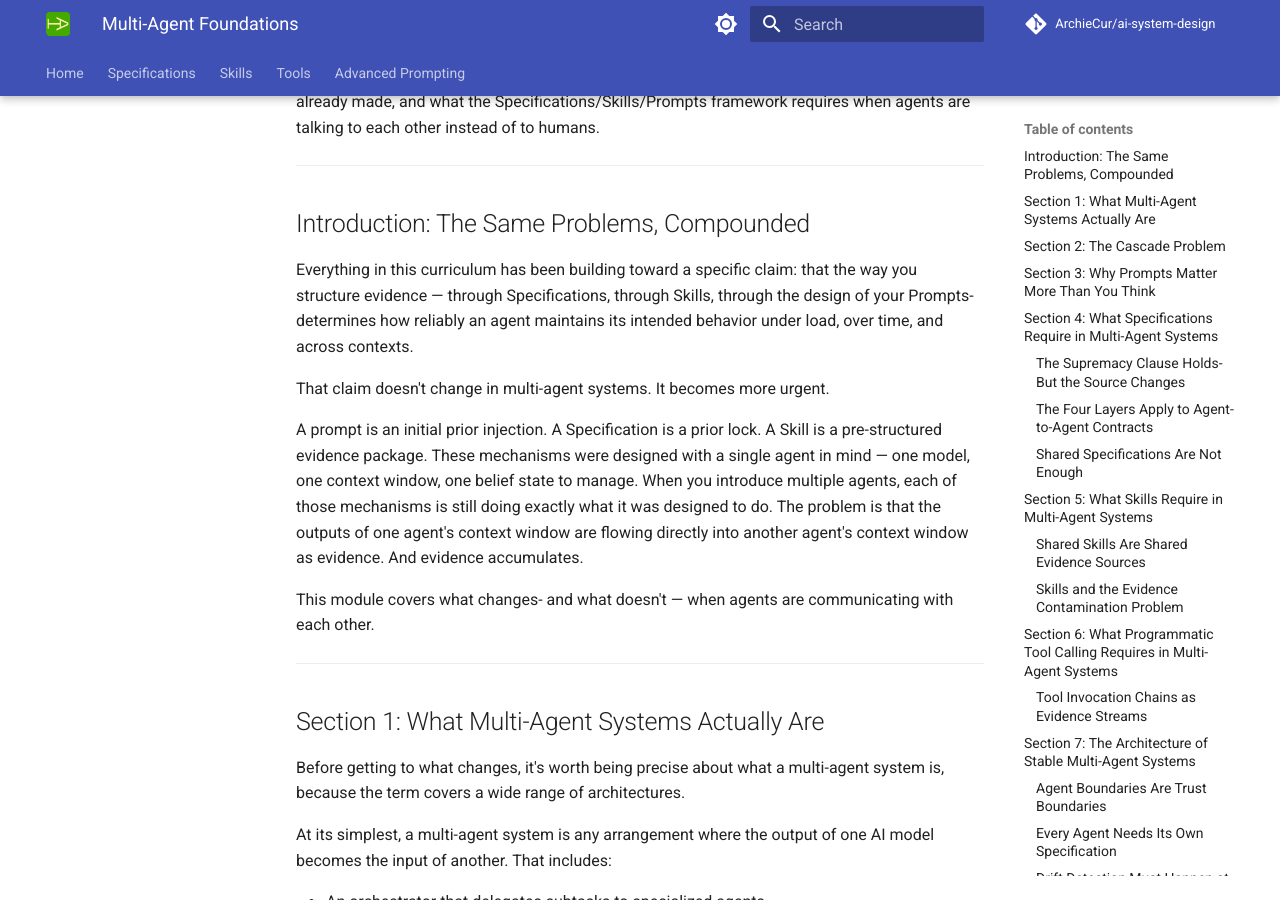
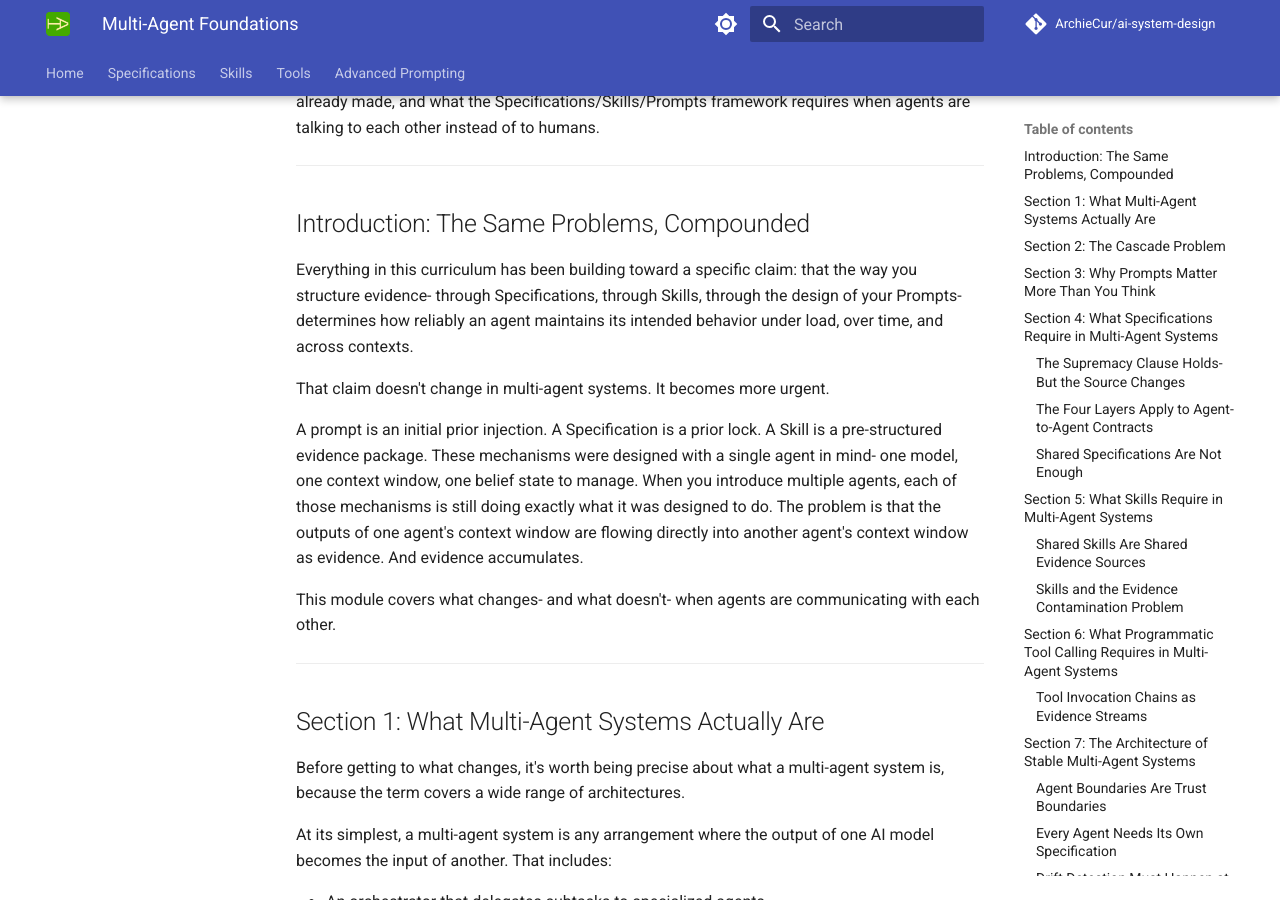
Before and after one commit to ArchieCur/ai-system-design, an MkDocs documentation site: the page built from docs/multi_agent/Multi_Agent_Foundations.md, in a window 1280 px wide and 900 px high, scrolled down 273 px. Built offline with MkDocs 1.6.1 and Material for MkDocs 9.7.7, drawn with Linux system fonts in a browser that asks for light colours; comment, search, counter and statistics services are not loaded.

```diff
--- a/docs/multi_agent/Multi_Agent_Foundations.md
+++ b/docs/multi_agent/Multi_Agent_Foundations.md
@@ -10,13 +10,13 @@
 
 ## Introduction: The Same Problems, Compounded
 
-Everything in this curriculum has been building toward a specific claim: that the way you structure evidence — through Specifications, through Skills, through the design of your Prompts- determines how reliably an agent maintains its intended behavior under load, over time, and across contexts.
+Everything in this curriculum has been building toward a specific claim: that the way you structure evidence- through Specifications, through Skills, through the design of your Prompts- determines how reliably an agent maintains its intended behavior under load, over time, and across contexts.
 
 That claim doesn't change in multi-agent systems. It becomes more urgent.
 
-A prompt is an initial prior injection. A Specification is a prior lock. A Skill is a pre-structured evidence package. These mechanisms were designed with a single agent in mind — one model, one context window, one belief state to manage. When you introduce multiple agents, each of those mechanisms is still doing exactly what it was designed to do. The problem is that the outputs of one agent's context window are flowing directly into another agent's context window as evidence. And evidence accumulates.
+A prompt is an initial prior injection. A Specification is a prior lock. A Skill is a pre-structured evidence package. These mechanisms were designed with a single agent in mind- one model, one context window, one belief state to manage. When you introduce multiple agents, each of those mechanisms is still doing exactly what it was designed to do. The problem is that the outputs of one agent's context window are flowing directly into another agent's context window as evidence. And evidence accumulates.
 
-This module covers what changes- and what doesn't — when agents are communicating with each other.
+This module covers what changes- and what doesn't- when agents are communicating with each other.
 
 ---
 
```
